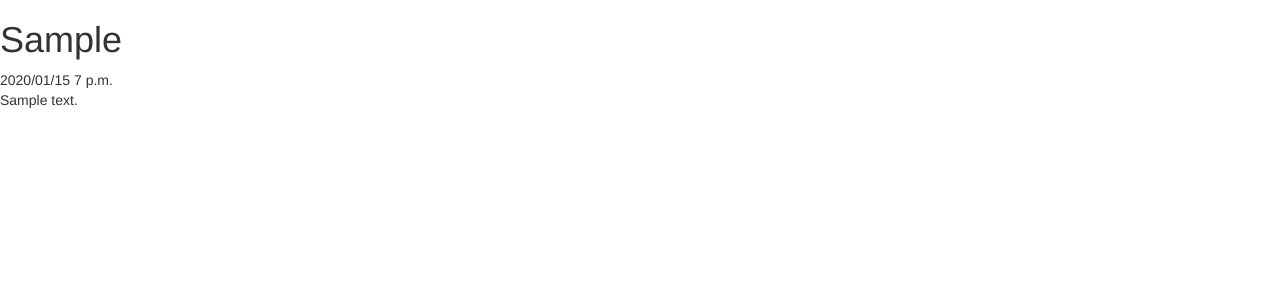
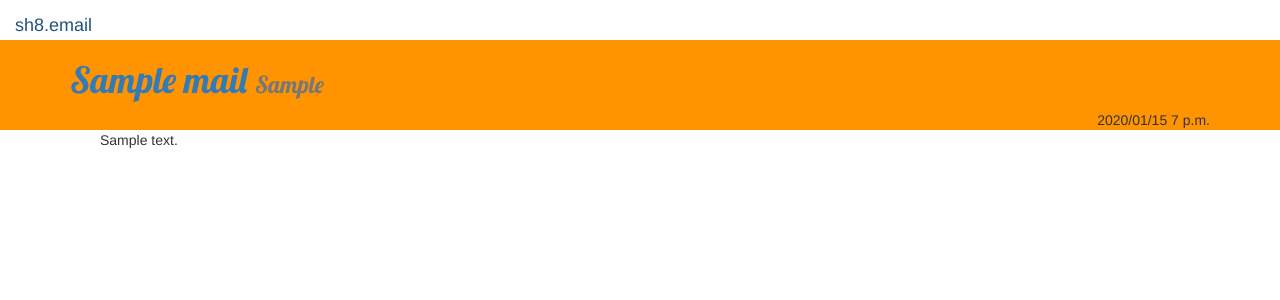
Before and after one commit to triplepy/sh8email-django, a Django app: page /mail/1/ in a window 1280 px wide. Shown: the top 300 px of the page. Run offline with Django 3.2, Linux system fonts and the light colour scheme; tables that the repository leaves empty hold one stand-in row (values such as "Sample post"); some libraries are stand-ins or nearby versions.

Commit message:
detail수정

```diff
--- /dev/null
+++ b/front/static/detail/detail.css
@@ -0,0 +1,3 @@
+h1{
+    font-family: 'Lobster', cursive;
+}
--- a/front/templates/front/detail.html
+++ b/front/templates/front/detail.html
@@ -1,9 +1,11 @@
 <!DOCTYPE html>
+{%  load staticfiles  %}
 <html lang="en">
 <head>
     <div class="mail">
     <meta charset="UTF-8">
     <meta name="viewport" content="width=device-width, initial-scale=1">
+    <link href="http://fonts.googleapis.com/css?family=Lobster&subset=latin,latin-ext" rel="stylesheet" type="text/css">
 
     <title>sh8email-{{ mail.subject }} </title>
     </div>
@@ -18,18 +20,26 @@
 
     <!-- Latest compiled and minified JavaScript -->
     <script src="https://maxcdn.bootstrapcdn.com/bootstrap/3.3.5/js/bootstrap.min.js" integrity="sha512-K1qjQ+NcF2TYO/eI3M6v8EiNYZfA95pQumfvcVrTHtwQVDG+aHRqLi/ETn2uB+1JqwYqVG3LIvdm9lj6imS/pQ==" crossorigin="anonymous"></script>
+    <link rel="stylesheet" href="{% static "detail/detail.css" %}">
 </head>
 
 <body>
+    <a class="navbar-brand" href="">sh8.email</a>
+    <br><br>
 
-{% block content %}
-    <div class="mail">
-        <h1>{{ mail.sender }}</h1>
-        {{ mail.date | date:'Y/m/d P' }}
-        {{ mail.contents | linebreaks }}
+    <div style="background-color:#ff9400;" >
+        <div class="container">
+            <h1 class="text-primary">{{ mail.subject }} <small>{{ mail.sender }}</small></h1>
+            <div style="text-align: right">
+                {{ mail.date | date:'Y/m/d P' }}
+            </div>
+        </div>
     </div>
 
-{% endblock %}
+    <div class="container">
+        <p class="navbar-text">{{ mail.contents | linebreaks }}
+        </p>
+    </div>
 
 
 </body>
```
